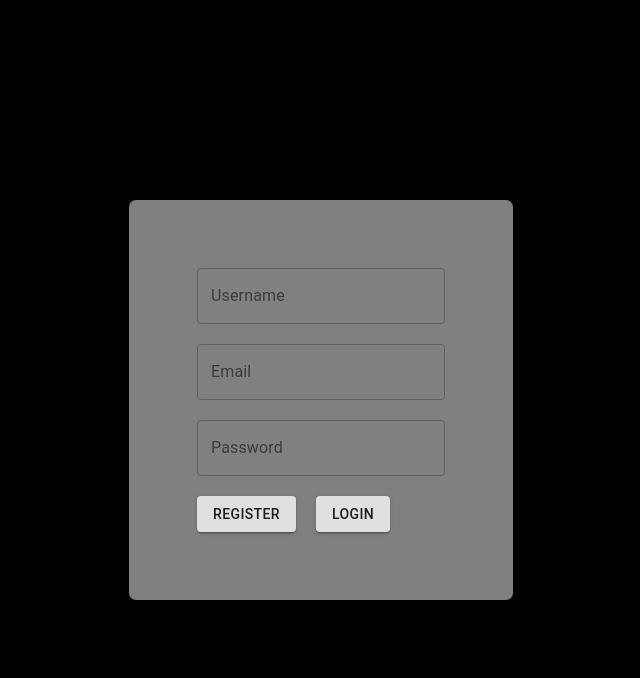
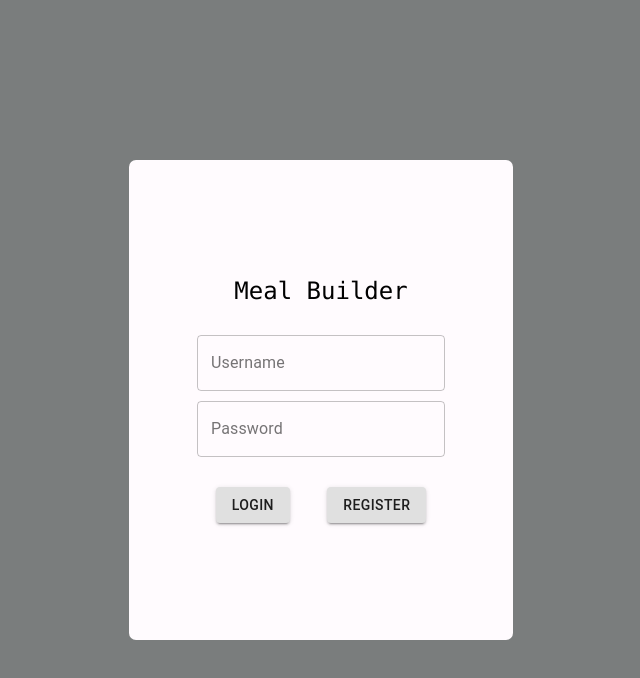
Before and after one commit to catalin-micu/meal-builder-frontend, a React (Create React App) app: page / in a window 1280 px wide. Shown: the top 678 px of the page, without its empty margins (319-959 px from the left). Built offline with nearby package versions, Linux system fonts and the light colour scheme.

Commit message:
Some styling

```diff
--- a/src/App.js
+++ b/src/App.js
@@ -2,7 +2,7 @@ import Login from "./components/Login/Login.jsx";
 import Register from "./components/Register/Register.jsx";
 
 function App() {
-  return <Register />;
+  return <Login />;
 }
 
 export default App;
--- a/src/components/Login/Login.css
+++ b/src/components/Login/Login.css
@@ -1,5 +1,5 @@
 div.background {
-  background-color: black;
+  background-color: #7a7d7d;
   color: white;
 
   width: 100%;
@@ -14,7 +14,7 @@ div.center {
 }
 
 div.wrapper {
-  background-color: grey;
+  background-color: #fffbfe;
 
   border-radius: 7px;
 
@@ -23,7 +23,20 @@ div.wrapper {
   justify-content: center;
 
   width: 30%;
-  height: 50vh;
+  height: 60vh;
+}
+
+div.header {
+  display: flex;
+  align-items: center;
+  justify-content: center;
+
+  color: black;
+
+  margin-bottom: 20px;
+
+  font-family: "Lucida Console", "Courier New", monospace;
+  font-size: x-large;
 }
 
 div.column {
@@ -37,6 +50,6 @@ div.row {
 }
 
 div.margin {
-  margin: 10px;
-  padding: 10px;
+  margin: 5px;
+  padding: 5px;
 }
--- a/src/components/Login/Login.jsx
+++ b/src/components/Login/Login.jsx
@@ -3,6 +3,12 @@ import "./Login.css";
 import styled from "styled-components";
 
 import { Button, TextField } from "@material-ui/core";
+
+const MarginX = styled.div`
+  margin-top: ${(props) => props.value};
+  margin-left: auto;
+  margin-right: auto;
+`;
 
 function Login(props) {
   return (
@@ -10,27 +16,28 @@ function Login(props) {
       <div class="center">
         <div class="wrapper">
           <div class="column">
-            <div class="margin">
+            <div class="header">Meal Builder</div>
+            <MarginX value="10px">
               <TextField
                 id="outlined-basic"
                 label="Username"
                 variant="outlined"
               />
-            </div>
-            <div class="margin">
+            </MarginX>
+            <MarginX value="10px">
               <TextField
                 id="outlined-basic"
                 label="Password"
                 variant="outlined"
               />
-            </div>
+            </MarginX>
             <div class="row">
-              <div class="margin">
+              <MarginX value="30px">
                 <Button variant="contained">Login</Button>
-              </div>
-              <div class="margin">
+              </MarginX>
+              <MarginX value="30px">
                 <Button variant="contained">Register</Button>
-              </div>
+              </MarginX>
             </div>
           </div>
         </div>
--- a/src/components/Register/Register.css
+++ b/src/components/Register/Register.css
@@ -1,5 +1,5 @@
 div.background {
-  background-color: black;
+  background-color: #7a7d7d;
   color: white;
 
   width: 100%;
@@ -14,7 +14,7 @@ div.center {
 }
 
 div.wrapper {
-  background-color: grey;
+  background-color: #fffbfe;
 
   border-radius: 7px;
 
@@ -23,7 +23,20 @@ div.wrapper {
   justify-content: center;
 
   width: 30%;
-  height: 50vh;
+  height: 60vh;
+}
+
+div.header {
+  display: flex;
+  align-items: center;
+  justify-content: center;
+
+  color: black;
+
+  margin-bottom: 20px;
+
+  font-family: "Lucida Console", "Courier New", monospace;
+  font-size: x-large;
 }
 
 div.column {
--- a/src/components/Register/Register.jsx
+++ b/src/components/Register/Register.jsx
@@ -3,6 +3,12 @@ import "./Register.css";
 import styled from "styled-components";
 
 import { Button, TextField } from "@material-ui/core";
+
+const MarginX = styled.div`
+  margin-top: ${(props) => props.value};
+  margin-left: auto;
+  margin-left: auto;
+`;
 
 function Login(props) {
   return (
@@ -10,32 +16,31 @@ function Login(props) {
       <div class="center">
         <div class="wrapper">
           <div class="column">
-            <div class="margin">
+            <div class="header">Meal Builder</div>
+            <MarginX value="10px">
               <TextField
                 id="outlined-basic"
                 label="Username"
                 variant="outlined"
               />
-            </div>
-
-            <div class="margin">
+            </MarginX>
+            <MarginX value="10px">
               <TextField id="outlined-basic" label="Email" variant="outlined" />
-            </div>
-
-            <div class="margin">
+            </MarginX>
+            <MarginX value="10px">
               <TextField
                 id="outlined-basic"
                 label="Password"
                 variant="outlined"
               />
-            </div>
+            </MarginX>
             <div class="row">
-              <div class="margin">
+              <MarginX value="30px">
                 <Button variant="contained">Register</Button>
-              </div>
-              <div class="margin">
+              </MarginX>
+              <MarginX value="30px">
                 <Button variant="contained">Login</Button>
-              </div>
+              </MarginX>
             </div>
           </div>
         </div>
```
